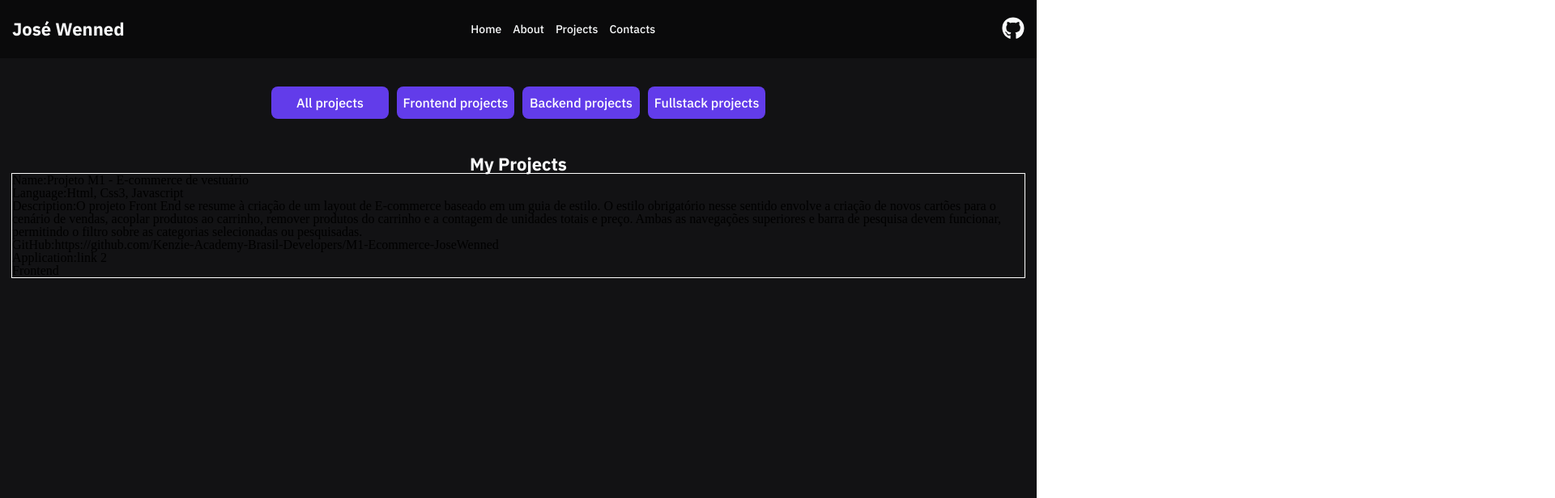
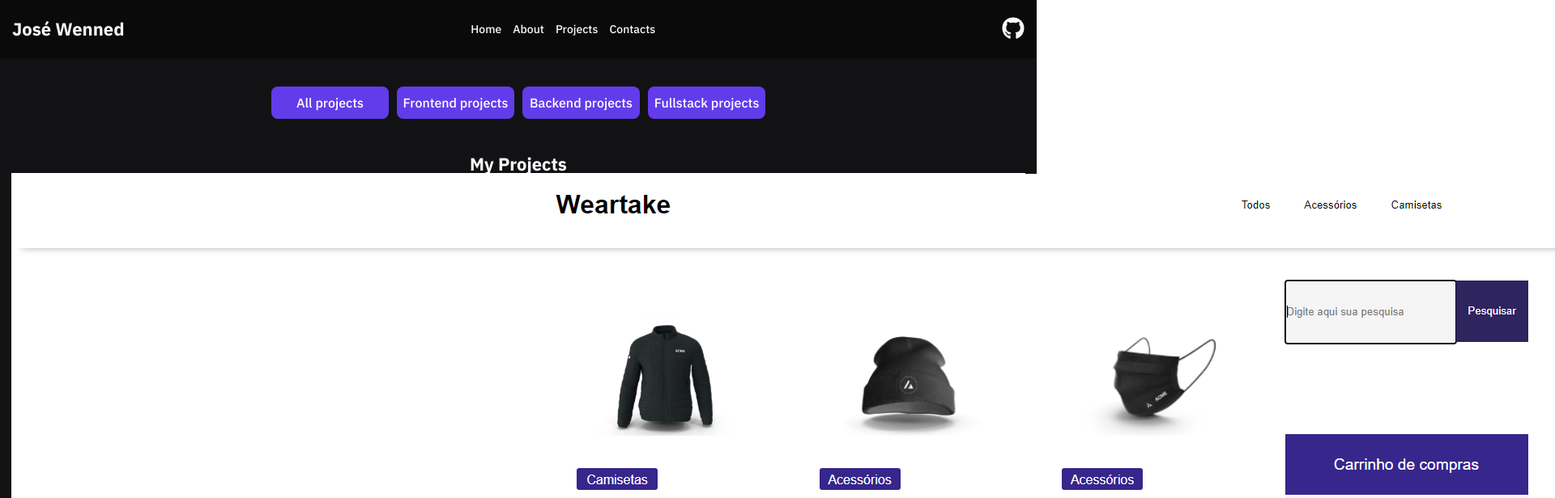
Before and after one commit to Kenzie-Academy-Brasil-Developers/Entrega---Portf-lio-de-Sucesso-JoseWenned, a React (Vite) app: page /ProjectsPage in a window 1280 px wide. Shown: the top 616 px of the page at 81% size, 1920 px wide, since content can reach past the window. Built offline with nearby package versions, Linux system fonts and the light colour scheme.

Commit message:
feat: add image card projects

```diff
--- a/src/Components/MyProjects/ListProjectsAll/listProjects.component.tsx
+++ b/src/Components/MyProjects/ListProjectsAll/listProjects.component.tsx
@@ -10,6 +10,7 @@ export const ListProjectsAll = () => {
             <ul>
                 {filteredProjects.map((project, index) => (
                     <li key={index}>
+                        <img src={project.image}/>
                         <h2>Name:{project.name}</h2>
                         <p>Language:{project.language}</p>
                         <p>Description:{project.description}</p>
--- a/src/Interfaces/UserContext/userContext.inteface.tsx
+++ b/src/Interfaces/UserContext/userContext.inteface.tsx
@@ -1,4 +1,5 @@
 export interface IDataProject {
+    image: string | undefined;
 
     id: number;
     name: string;
```
